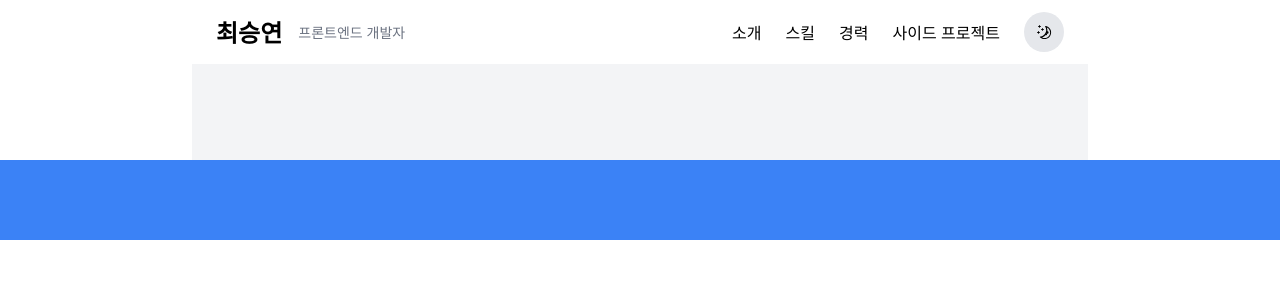
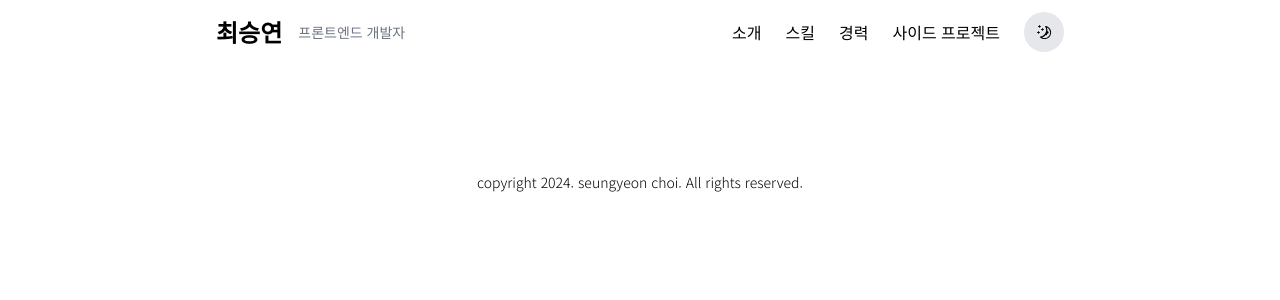
Before and after one commit to syouzen/my-portfolio, a Next.js app: page / in a window 1280 px wide. Shown: the top 300 px of the page. Built offline with nearby package versions, Linux system fonts and the light colour scheme.

Commit message:
🌱 footer

```diff
--- /dev/null
+++ b/src/app/_components/footer.tsx
@@ -0,0 +1,13 @@
+const Footer = () => {
+  return (
+    <footer className="bg-opacity-90 backdrop-blur-lg">
+      <nav className="container max-w-4xl mx-auto px-6 py-3 flex justify-center items-center">
+        <div className="flex items-center space-x-4">
+          <h1 className="text-sm font-light">copyright 2024. seungyeon choi. All rights reserved.</h1>
+        </div>
+      </nav>
+    </footer>
+  );
+};
+
+export default Footer;
--- a/src/app/layout.tsx
+++ b/src/app/layout.tsx
@@ -4,6 +4,7 @@ import "./globals.css";
 import { sans, serif, serif_en } from "./font";
 import Header from "./_components/header";
 import ThemeProviders from "./_providers/theme";
+import Footer from "./_components/footer";
 
 const contents = {
   title: "최승연 | 포트폴리오",
@@ -43,8 +44,8 @@ export default function RootLayout({
       <body>
         <ThemeProviders>
           <Header />
-          <main className="container max-w-4xl mx-auto px-6 py-12 bg-gray-100">{children}</main>
-          <footer className="w-full h-20 bg-blue-500"></footer>
+          <main className="container max-w-4xl mx-auto px-6 py-12">{children}</main>
+          <Footer />
         </ThemeProviders>
       </body>
     </html>
```
